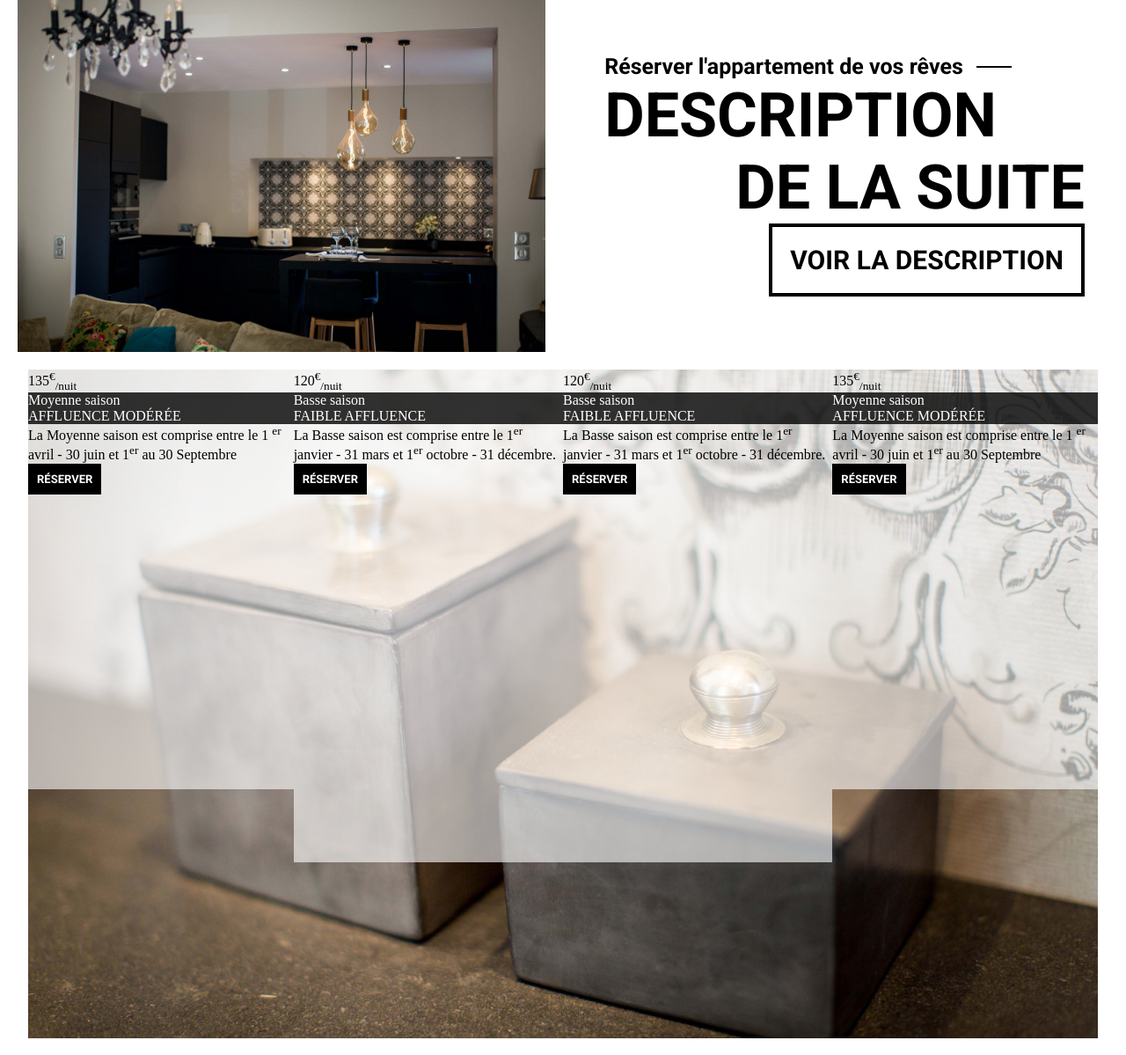
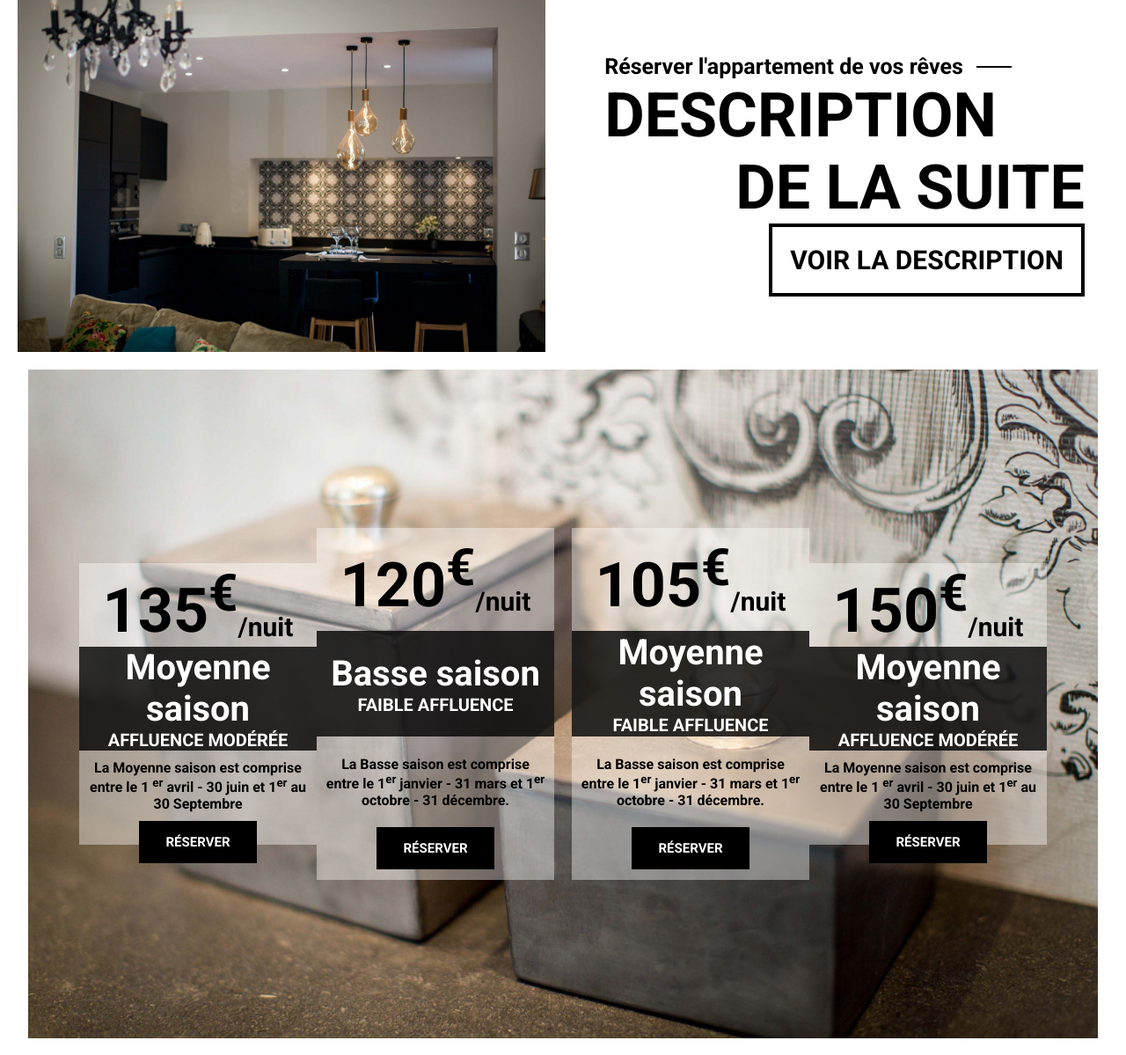
Before and after one commit to LeoPhilip33/lasuitedelisabeth, a PHP site: page / in a window 1280 px wide. Shown: the part 1700-2899 px from the top of the page at 88% size. Run offline with PHP 8.4, Linux system fonts and the light colour scheme.

Commit message:
tarification avacement, debut du responsiv

```diff
--- a/index/index.php
+++ b/index/index.php
@@ -84,73 +84,88 @@
     <div class="index3">
         <div class="tarificationp3">
 
+            <div class="mobileindex3">
                 <div class="flexindex3">
                     <div class="index3prix">
-                    <div>
-                        135<sup>€</sup><sub>/nuit</sub>
+                        <div class="centerflexindex3">
+                            <div class="Roboto">
+                                <span class="prixindex3"> 135<sup>€</sup></span><sub class="nuittxt">/nuit</sub>
                             </div>
                             <div class="couleurindex3">
-                        Moyenne saison
+                                    <span class="font40 Roboto"> Moyenne saison </span>
                                 <div>
-                            AFFLUENCE MODÉRÉE
+                                    <span class="font20 Roboto">AFFLUENCE MODÉRÉE </span>
                                 </div>
                             </div>
-                    <div>
+                            <div class="Roboto decalementtxtindex3">
                                 La Moyenne saison est comprise entre le 1 <sup>er</sup> avril - 30 juin et 1<sup>er</sup> au 30 Septembre
                             </div>
                             <input class="boutonindex3 Roboto" type="button" value="RÉSERVER">
                         </div>
+                    </div>
 
                     <div class="index3prixgrand">
-                    <div>
-                        120<sup>€</sup><sub>/nuit</sub>
+                        <div class="centerflexindex3">
+                            <div class="Roboto">
+                                <span class="prixindex3">120<sup>€</sup></span><sub class="nuittxt">/nuit</sub>
                             </div>
                             <div class="couleurindex3">
-                        Basse saison
+                                    <span class="font40 Roboto">Basse saison</span>
                                 <div>
-                            FAIBLE AFFLUENCE
+                                    <span class="font20 Roboto">FAIBLE AFFLUENCE</span>
                                 </div>
                             </div>
-                    <div>
+                            <div class="Roboto decalementtxtindex3">
                             La Basse saison est comprise entre le 1<sup>er</sup> janvier - 31 mars et 1<sup>er</sup> octobre - 31 décembre.
                             </div>
                             <input class="boutonindex3 Roboto" type="button" value="RÉSERVER">
                         </div>
+                    </div>
+                </div>
 
+                <div class="espacementindex3">
+                </div>
+
+                <div class="mobileindex3">
+                    <div class="flexindex3">
                         <div class="index3prixgrand">
-                    <div>
-                        120<sup>€</sup><sub>/nuit</sub>
+                            <div class="centerflexindex3">
+                                <div class="Roboto">
+                                    <span class="prixindex3">105<sup>€</sup></span><sub class="nuittxt">/nuit</sub>
                                 </div>
                                 <div class="couleurindex3">
-                        Basse saison
+                                        <span class="font40 Roboto">Moyenne saison</span>
                                     <div>
-                            FAIBLE AFFLUENCE
+                                        <span class="font20 Roboto">FAIBLE AFFLUENCE</span>
                                     </div>
                                 </div>
-                    <div>
+                                <div class="Roboto decalementtxtindex3">
                                 La Basse saison est comprise entre le 1<sup>er</sup> janvier - 31 mars et 1<sup>er</sup> octobre - 31 décembre.
                                 </div>
                                 <input class="boutonindex3 Roboto" type="button" value="RÉSERVER">
                             </div>
+                        </div>
 
                         <div class="index3prix">
-                    <div>
-                        135<sup>€</sup><sub>/nuit</sub>
+                            <div class="centerflexindex3">
+                                <div class="Roboto">
+                                    <span class="prixindex3">150<sup>€</sup></span><sub class="nuittxt">/nuit</sub>
                                 </div>
                                 <div class="couleurindex3">
-                        Moyenne saison
+                                        <span class="font40 Roboto">Moyenne saison</span>
                                     <div>
-                            AFFLUENCE MODÉRÉE
+                                        <span class="font20 Roboto">AFFLUENCE MODÉRÉE</span>
                                     </div>
                                 </div>
-                    <div>
+                                <div class="Roboto decalementtxtindex3">
                                     La Moyenne saison est comprise entre le 1 <sup>er</sup> avril - 30 juin et 1<sup>er</sup> au 30 Septembre
                                 </div>
                                 <input class="boutonindex3 Roboto" type="button" value="RÉSERVER">
                             </div>
-
                         </div>
-
+                    </div>
+                </div>
+            </div>
         </div>
     </div>
 
--- a/index/styleindex.css
+++ b/index/styleindex.css
@@ -1,6 +1,5 @@
 html{
     scroll-behavior: smooth;
-    overflow-x: hidden;
 }
 
 h1{
@@ -160,31 +159,100 @@ input{
     -webkit-background-size: cover; /* pour anciens Chrome et Safari */
     background-size: cover; /* version standardisée */
     background-position: center center;
+
+    display:flex;
+    justify-content: center;
+    align-items: center;
 }
 .index3prix{
-    background-color: rgba(255, 255, 255, 0.6);
-    width:390px;
-    height: 477px;
+    background-color: rgba(255, 255, 255, 0.4);
+    width:20vw;
+    height: 40vh;
+    max-width: 330px;
+    min-width: 270px;
+
+    display:flex;
+    justify-content: center;
+    align-items: center;
 }
 .couleurindex3{
     background-color: rgba(0, 0, 0, 0.8);
     color: white;
+    height: 120px;
+    width: 100%;
+
+    display:flex;
+    flex-direction: column;
+    justify-content: center;
+    align-items: center;
 }
 .boutonindex3{
     background-color: black;
     color:white;
     border: solid 0px;
-    padding:10px;
-    font-size:13px;
+    padding:15px;
+    padding-left:30px;
+    padding-right:30px;
+    font-size:15px;
 }
 .index3prixgrand{
-    background-color: rgba(255, 255, 255, 0.6);
-    width:396px;
-    height: 560px;
+    background-color: rgba(255, 255, 255, 0.4);
+    width:20vw;
+    height: 50vh;
+    max-width: 327px;
+    min-width: 270px;
+
+    display:flex;
+    justify-content: center;
+    align-items: center;
 }
 .flexindex3{
     display:flex;
+    justify-content: center;
+    align-items: center;
 }
+.prixindex3{
+    font-size: 70px;
+}
+.font40{
+    font-size: 40px;
+}
+.font20{
+    font-size: 20px;
+}
+
+.centerflexindex3{
+    text-align: center;
+    height: 100%;
+
+    display:flex;
+    flex-direction: column;
+    justify-content: space-evenly;
+    align-items: center;
+
+
+
+}
+
+.espacementindex3{
+    width:20px;
+}
+.decalementtxtindex3{
+    margin:10px;
+}
+.nuittxt{
+    font-size:30px;
+}
+.mobileindex3{
+    display:flex;
+}
+
+
+
+
+
+
+
 
 
 
@@ -292,11 +360,19 @@ input[type=text], textarea, input[type=email] {
       margin-block-start: -1em;
   }
 
-
 @media only screen and (min-width: 950px) and (max-width: 1200px) {
     .txtgalerie{
         font-size:50px;
     }
+
+    .flexindex3{
+        display:flex;
+        flex-direction: column;
+        justify-content: center;
+        align-items: center;
+    }
+
+
 }
 
 @media only screen and (min-width: 0px) and (max-width: 950px) {
```
Lines whose indentation alone changed are shown as unchanged.
